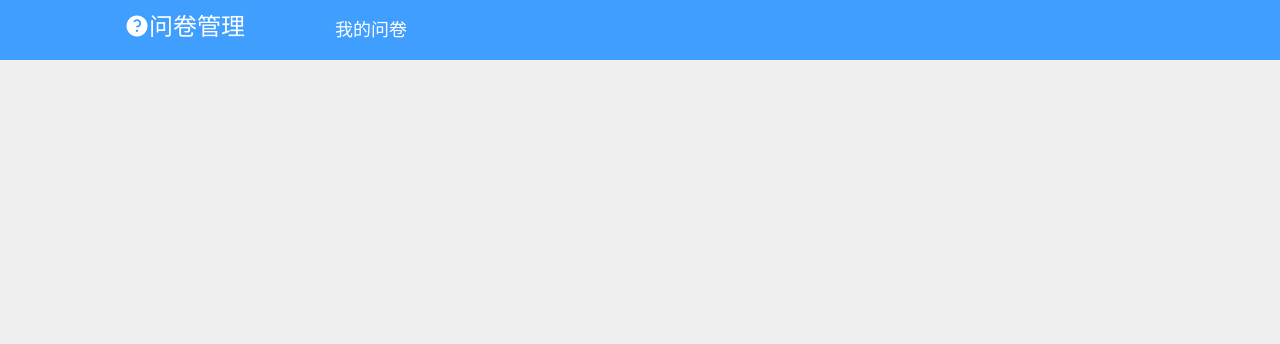
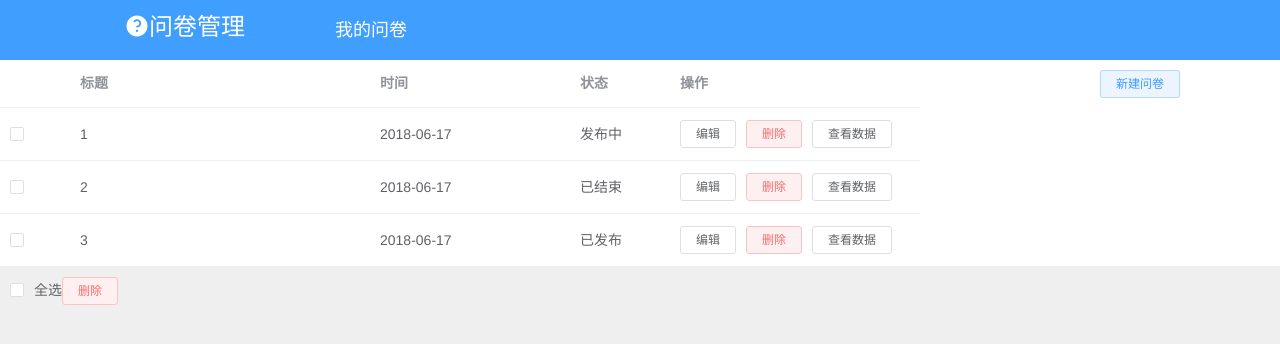
Before and after one commit to 1921622004/-, a Vue app in the folder vue/questionair/: page /#/list in a window 1280 px wide. Shown: the top 344 px of the page. Built offline with nearby package versions, Linux system fonts and the light colour scheme.

Commit message:
完成我的问卷列表组件

```diff
--- a/vue/questionair/package.json
+++ b/vue/questionair/package.json
@@ -10,6 +10,7 @@
     "build": "node build/build.js"
   },
   "dependencies": {
+    "axios": "^0.18.0",
     "element-ui": "^2.4.1",
     "less": "^3.0.4",
     "less-loader": "^4.1.0",
--- a/vue/questionair/src/components/Header.vue
+++ b/vue/questionair/src/components/Header.vue
@@ -5,7 +5,7 @@
                 <h1 class="el-icon-question">问卷管理</h1>
             </el-col>
             <el-col :span="6">
-                <h2>我的问卷</h2>
+                <h2 @click="$router.push('/mine/list')">我的问卷</h2>
             </el-col>
         </el-row>
     </div>
--- a/vue/questionair/src/components/base/List.vue
+++ b/vue/questionair/src/components/base/List.vue
@@ -1,14 +1,20 @@
 <template>
+    <div class="container">
         <el-table
-    :data="tableData"
+        :data="list"
         style="width: 100%">
         <el-table-column
             width="70">
+        <template  slot-scope="scope">
+            <el-checkbox
+                @change="addToRemoveList($event,scope.$index)"
+                v-model="list[scope.$index].toRemove"></el-checkbox>
+        </template >
         </el-table-column>
         <el-table-column
             prop="title"
             label="标题"
-        width='370'>
+            width='300'>
         </el-table-column>
         <el-table-column
             prop="time"
@@ -16,24 +22,131 @@
             width='200'>
         </el-table-column>
         <el-table-column
-        prop="status"
-        label="150">
+            prop="statusText"
+            width="100"
+            label="状态">
         </el-table-column>
         <el-table-column
-        align="center"
-        header-align="center"
             label="操作"
             width='250'>
+        <template  slot-scope="scope">
+            <el-button size="mini">编辑</el-button>
+            <el-button
+                size="mini"
+                type="danger"
+                @click="remove(scope.$index)"
+                plain>删除</el-button>
+            <el-button size="mini">查看数据</el-button>
+        </template >
         </el-table-column>
         </el-table>
+
+        <div class="all-wrapper">
+            <el-checkbox
+                v-model="all">
+            全选
+            </el-checkbox>
+            <el-button
+            type="danger"
+            size="mini"
+            @click="removeSelected"
+            plain>
+            删除
+            </el-button>
+        </div>
+
+        <div class="new-btn-wrapper">
+            <el-button
+                size="mini"
+                type="primary"
+                @click="$router.push('create')"
+                plain>
+                新建问卷
+            </el-button>
+        </div>
+    </div>
 </template>
 
 <script>
 export default {
-    name:'List'
+    name:'List',
+    created(){
+        this.list.forEach((item,index) => {
+            item.statusText = item.status == 0?'已发布':(item.status === 1?'发布中':'已结束')
+            this.$set(this.list[index],'toRemove',false)
+        })
+    },
+    data(){
+        return {
+            list:[
+                {
+                    title:'1',
+                    time:'2018-06-17',
+                    status:1
+                },
+                {
+                    title:'2',
+                    time:'2018-06-17',
+                    status:2
+                },
+                {
+                    title:'3',
+                    time:'2018-06-17',
+                    status:0
+                }
+            ],
+            removeList:[]
+        }
+    },
+    methods:{
+        remove(index){
+            this.$confirm('确认要删除此问卷？','提示',{
+                center:true,
+                closeOnClickModal:false
+            }).then(() => {
+                //这里需要发送数据
+                this.list = this.list.filter((item,_index) => _index!=index)
+            }).catch(() => {})
+        },
+        addToRemoveList(flag,index){
+            if(flag){
+                this.list[index].toRemove = true;
+                return
+            }
+            this.list[index].toRemove = false;
+        },
+        removeSelected(){
+            this.$confirm('确认要删除所选问卷？','提示',{
+                center:true,
+                closeOnClickModal:false
+            }).then(() => {
+                this.list = this.list.filter(item => !item.toRemove)
+            }).catch(() => {})
+        }
+    },
+    computed:{
+        all:{
+            get(){
+                return this.list.every(item => item.toRemove)
+            },
+            set(val){
+                this.list.forEach(item => item.toRemove = val)
+            }
+        }
+    }
 }
 </script>
 
 <style lang="less" scoped>
-
+    .container{
+        position: relative;
+        .new-btn-wrapper{
+            position: absolute;
+            top: 10px;
+            right: 100px;
+        }
+    }
+    .all-wrapper{
+        padding: 10px;
+    }
 </style>
--- a/vue/questionair/src/router/index.js
+++ b/vue/questionair/src/router/index.js
@@ -13,8 +13,13 @@ export default new Router({
       redirect:'/mine'
     },
     {
+      path:'/list',
+      component:List
+    },
+    {
       path:'/mine',
       component:Mine,
+      name:'mine',
       children:[
         {
           path:'empty',
```
Also changed, not shown: vue/questionair/mock/package.json (added, +17 -0 lines), vue/questionair/src/main.js (line endings or trailing spaces), 2 other files (tests, documents, lock files or other folders). Lines whose indentation alone changed are shown as unchanged.
